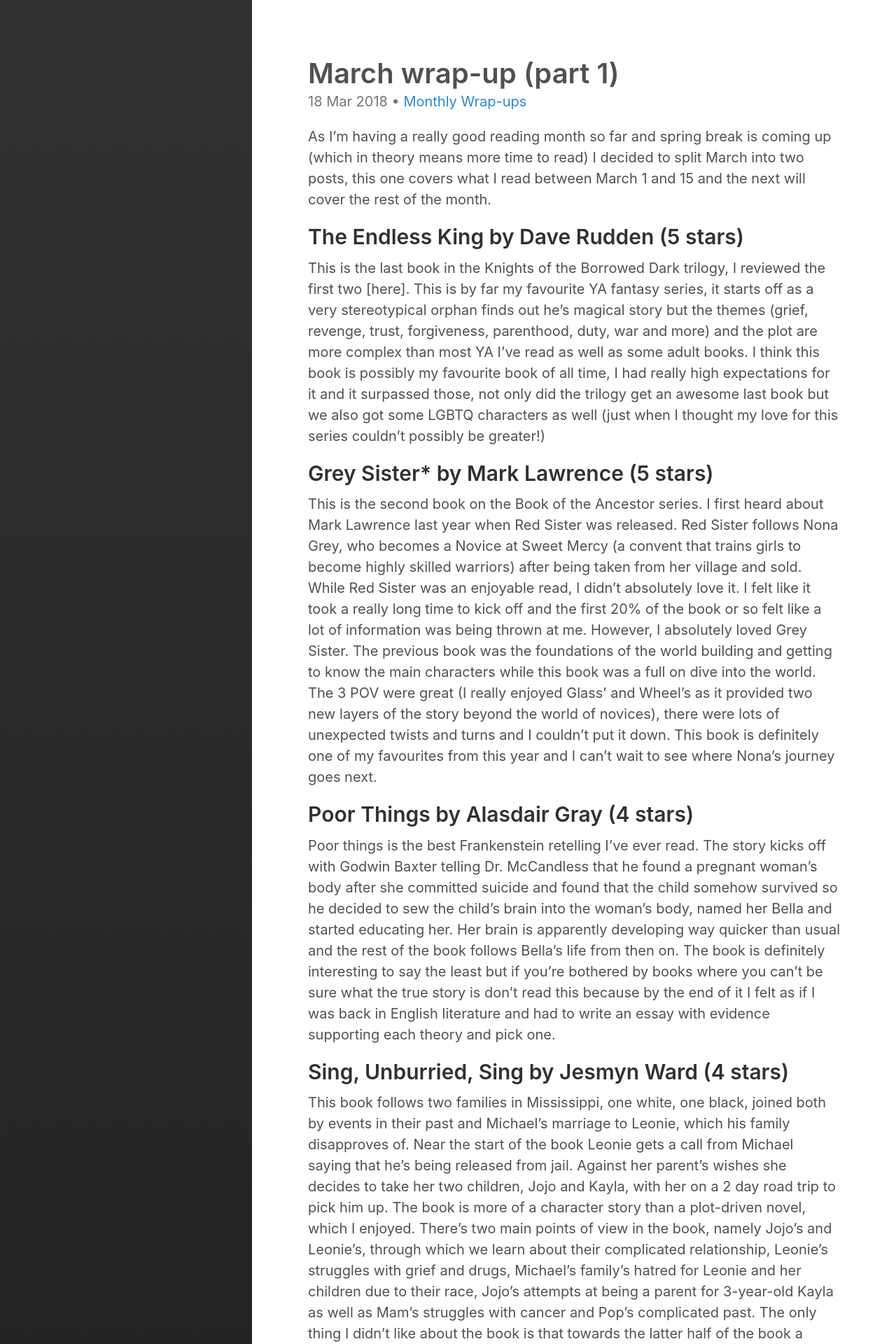
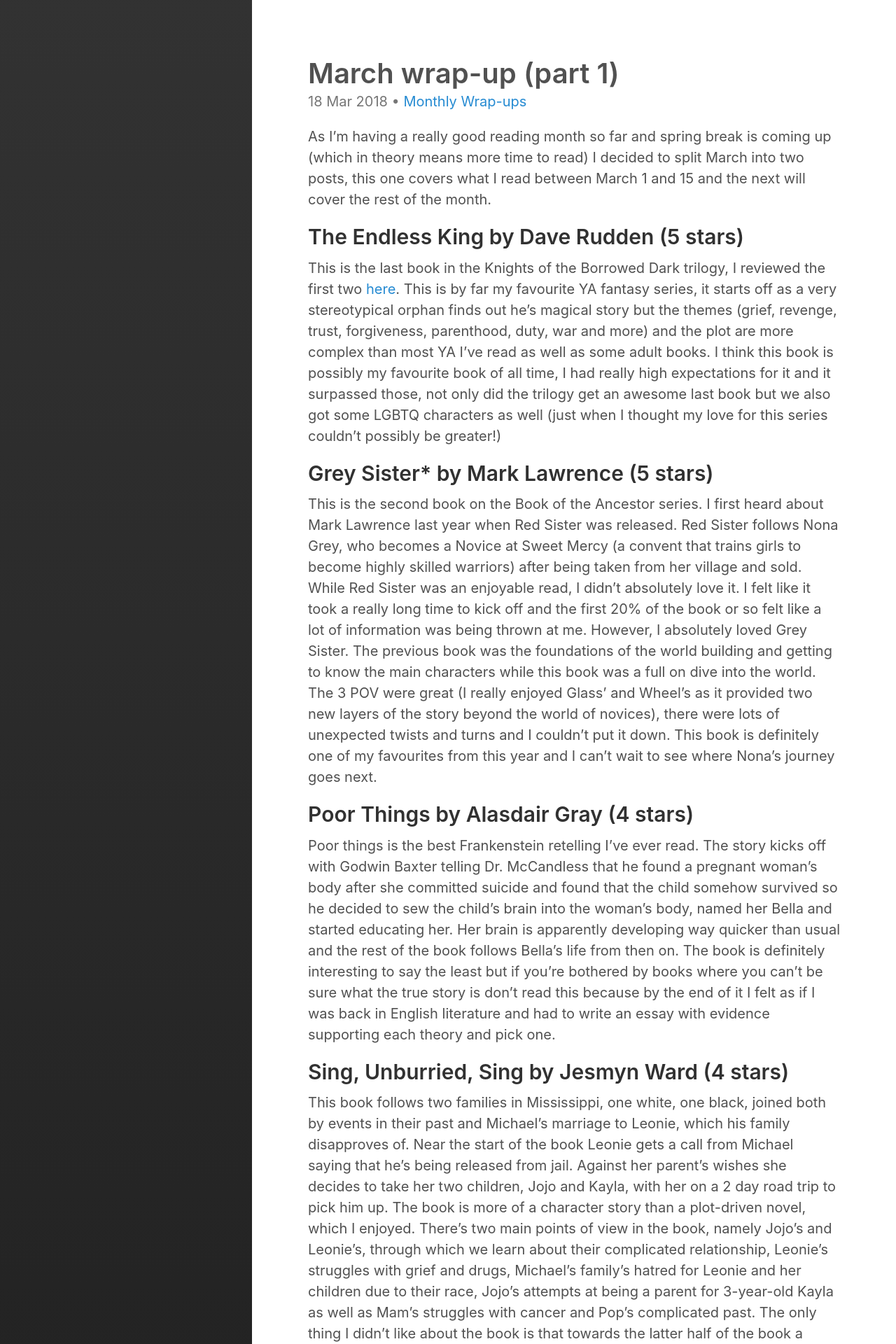
Before and after one commit to jamiecayley/Books, a Jekyll site: the page built from _posts/2018-03-18-march-wrap-up-1.md, in a window 1280 px wide. Shown: the top 1920 px of the page at 70% size. Built offline with Jekyll 4.4.1, drawn with Linux system fonts in a browser that asks for light colours; comment, search, counter and statistics services are not loaded; part of the change alters nothing that is shown.

Commit message:
Update 2018-03-18-march-wrap-up-1.md

```diff
--- a/_posts/2018-03-18-march-wrap-up-1.md
+++ b/_posts/2018-03-18-march-wrap-up-1.md
@@ -9,7 +9,7 @@ As I'm having a really good reading month so far and spring break is coming up (
 
 ## The Endless King by Dave Rudden (5 stars)
 
-This is the last book in the Knights of the Borrowed Dark trilogy, I reviewed the first two [here]. This is by far my favourite YA fantasy series, it starts off as a very stereotypical orphan finds out he’s magical story but the themes (grief, revenge, trust, forgiveness, parenthood, duty, war and more) and the plot are more complex than most YA I’ve read as well as some adult books. I think this book is possibly my favourite book of all time, I had really high expectations for it and it surpassed those, not only did the trilogy get an awesome last book but we also got some LGBTQ characters as well (just when I thought my love for this series couldn’t possibly be greater!)
+This is the last book in the Knights of the Borrowed Dark trilogy, I reviewed the first two [here](https://jamiecayley.github.io/books/favourites/2017/12/29/welcome-and-favourites.html). This is by far my favourite YA fantasy series, it starts off as a very stereotypical orphan finds out he’s magical story but the themes (grief, revenge, trust, forgiveness, parenthood, duty, war and more) and the plot are more complex than most YA I’ve read as well as some adult books. I think this book is possibly my favourite book of all time, I had really high expectations for it and it surpassed those, not only did the trilogy get an awesome last book but we also got some LGBTQ characters as well (just when I thought my love for this series couldn’t possibly be greater!)
 
 ## Grey Sister* by Mark Lawrence (5 stars)
 
```
